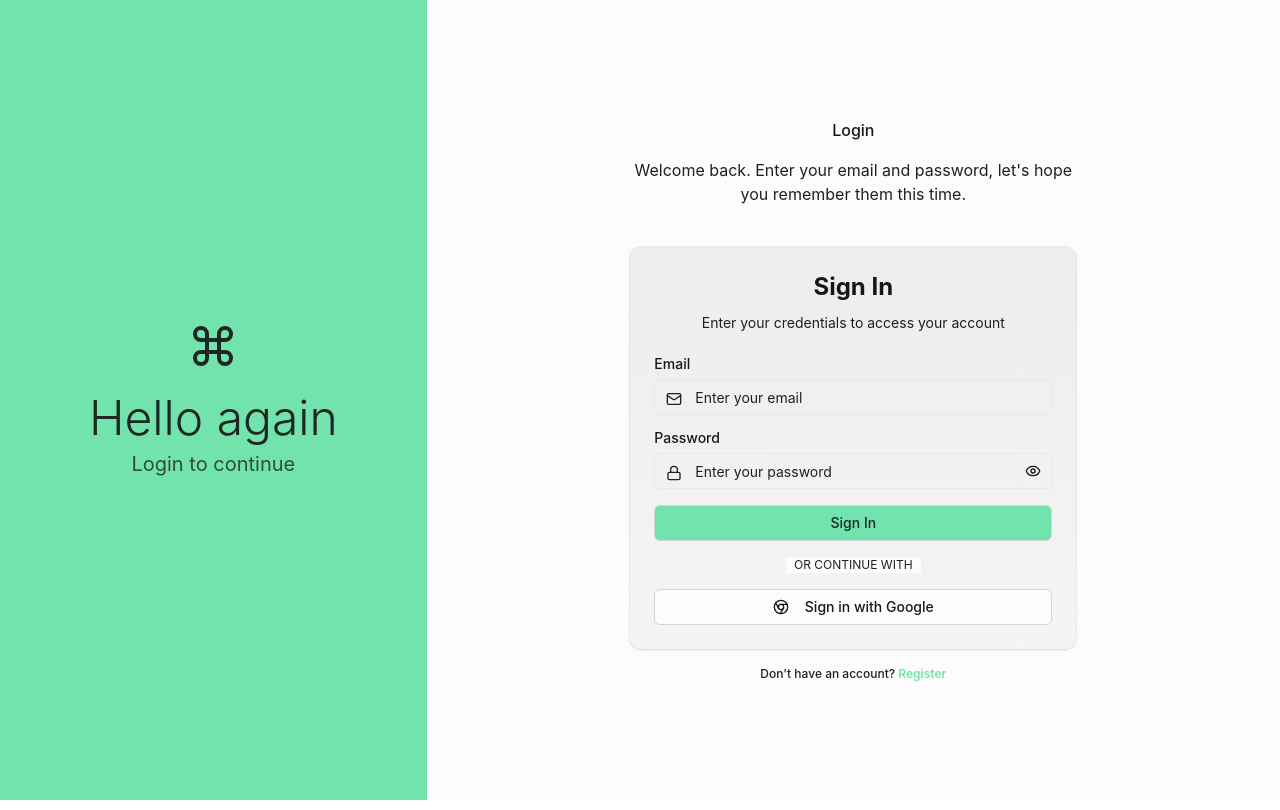
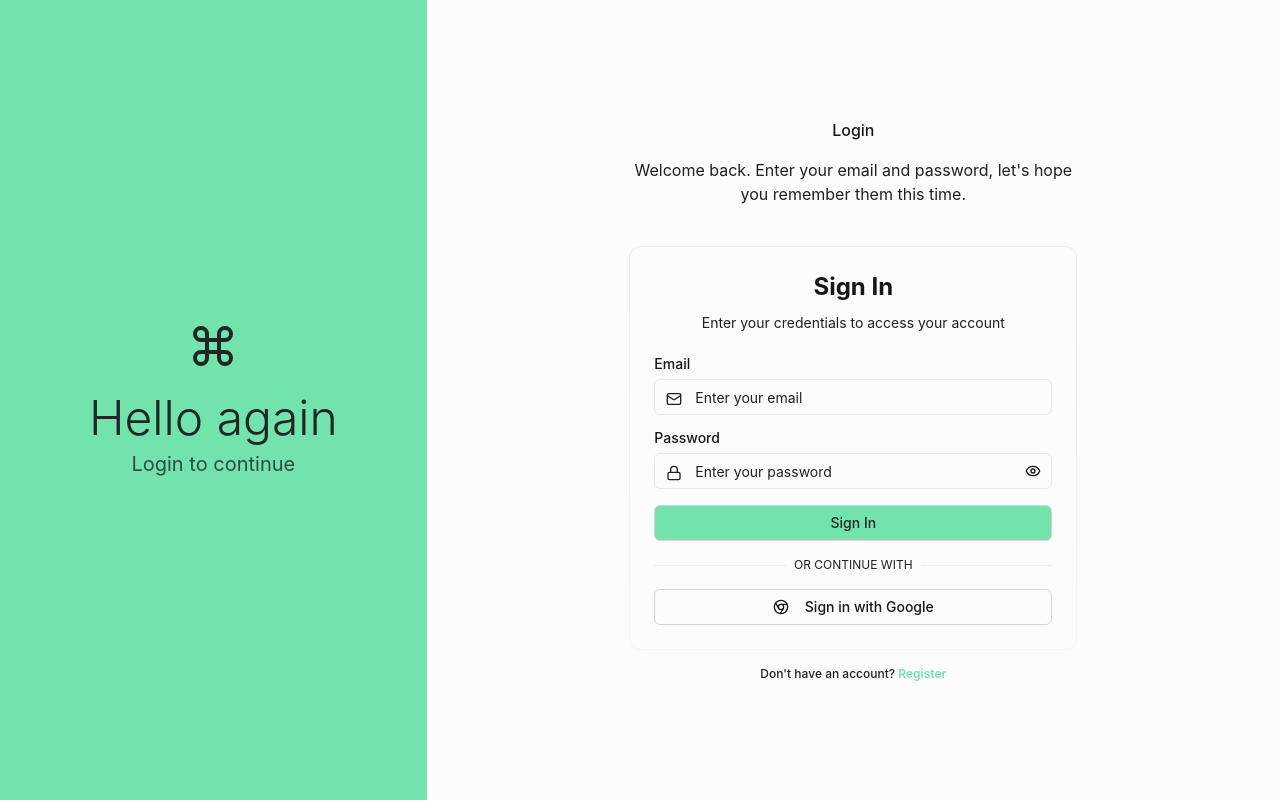
Before and after one commit to rodneymanor/genct, a Next.js app: page /auth/v1/login in a window 1280 px wide. Built offline with nearby package versions, Linux system fonts and the light colour scheme; no server answers.

Commit message:
fix: remove shadow-sm from Card component and replace bg-surface-75 with bg-card

```diff
--- a/src/components/ui/card.tsx
+++ b/src/components/ui/card.tsx
@@ -11,7 +11,7 @@ function Card({ className, ...props }: React.ComponentProps<"div">) {
     )}>
       <div
         data-slot="card"
-        className="z-10 rounded-[7px] md:rounded-[11px] relative overflow-hidden flex-1 flex flex-col gap-6 bg-surface-75 w-full h-full text-card-foreground py-6 shadow-sm"
+        className="z-10 rounded-[7px] md:rounded-[11px] relative overflow-hidden flex-1 flex flex-col gap-6 bg-card w-full h-full text-card-foreground py-6"
         {...props}
       />
     </div>
```
